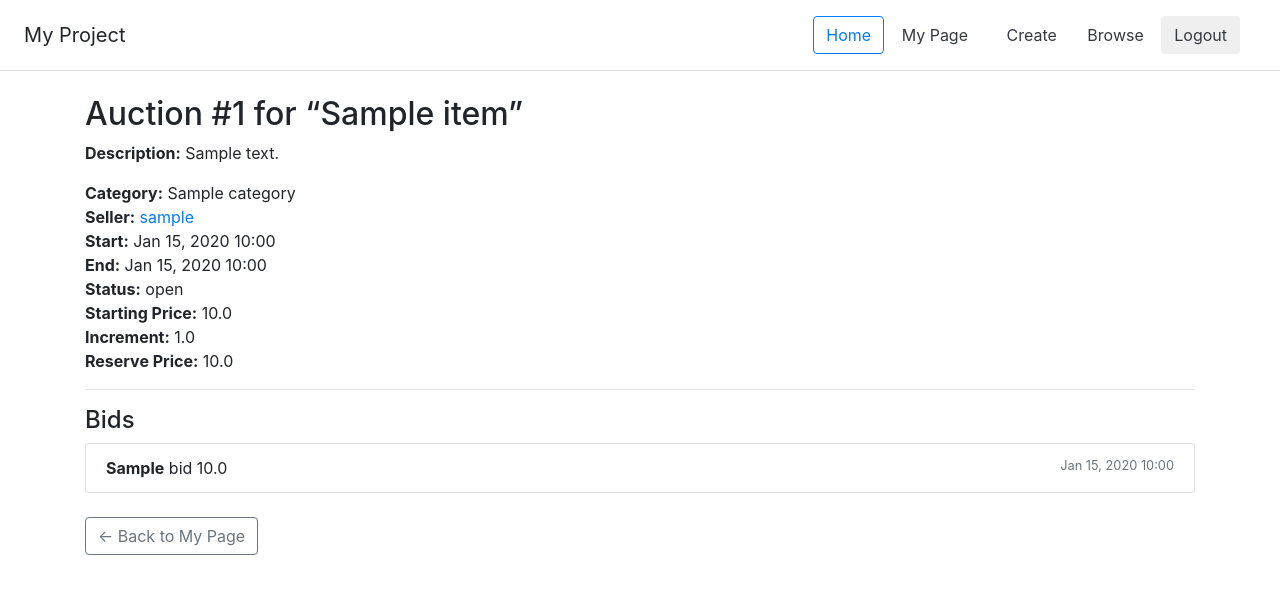
After one commit to Kjets22/dp_project, a Flask app: page /auctions/1/detail in a window 1280 px wide. The commit adds this page. Shown: the top 594 px of the page. Run offline with Flask 3, Linux system fonts and the light colour scheme; a user stored in the database is signed in; tables that the repository leaves empty hold one stand-in row (values such as "Sample post"); some libraries are stand-ins or nearby versions.

Commit message:
feat: auction detail page

```diff
--- a/app/__init__.py
+++ b/app/__init__.py
@@ -114,6 +114,30 @@ def create_app():
     #     db.session.commit()
     #     return jsonify(id=a.id), 201
 
+
+    @app.route("/auctions/<int:auc_id>/detail", methods=["GET"])
+    @login_required
+    def auction_detail(auc_id):
+        # fetch auction or 404
+        auction = Auction.query.get_or_404(auc_id)
+
+        # load the related item
+        item = auction.item
+
+        # all bids for this auction, newest first
+        bids = (
+            Bid.query
+            .filter_by(auction_id=auc_id)
+            .order_by(Bid.timestamp.desc())
+            .all()
+        )
+
+        return render_template(
+            "auctions/detail.html",
+            auction=auction,
+            item=item,
+            bids=bids
+        )
 
     @app.route('/auctions', methods=['GET'])
     def list_auctions():
--- /dev/null
+++ b/app/templates/auctions/detail.html
@@ -0,0 +1,47 @@
+{% extends 'base.html' %}
+{% block title %}Auction #{{ auction.id }}{% endblock %}
+
+{% block content %}
+<div class="container mt-4">
+  <h2>Auction #{{ auction.id }} for “{{ item.title }}”</h2>
+  <p><strong>Description:</strong> {{ item.description or "—" }}</p>
+  <p>
+    <strong>Category:</strong> {{ item.category.name }}<br>
+    <strong>Seller:</strong>
+      <a href="{{ url_for('user_detail', id=auction.seller.id) }}">
+        {{ auction.seller.username }}
+      </a><br>
+    <strong>Start:</strong> {{ auction.start_time.strftime('%b %-d, %Y %H:%M') }}<br>
+    <strong>End:</strong>   {{ auction.end_time.strftime('%b %-d, %Y %H:%M') }}<br>
+    <strong>Status:</strong> {{ auction.status }}<br>
+    <strong>Starting Price:</strong> {{ auction.init_price }}<br>
+    <strong>Increment:</strong> {{ auction.increment }}<br>
+    <strong>Reserve Price:</strong> {{ auction.reserve_price }}
+  </p>
+
+  <hr>
+  <h4>Bids</h4>
+  {% if bids %}
+    <ul class="list-group mb-4">
+      {% for bid in bids %}
+        <li class="list-group-item d-flex justify-content-between">
+          <span>
+            <strong>{{ bid.bidder }}</strong>
+            bid {{ bid.amount }}
+          </span>
+          <small class="text-muted">
+            {{ bid.timestamp.strftime('%b %-d, %Y %H:%M') }}
+          </small>
+        </li>
+      {% endfor %}
+    </ul>
+  {% else %}
+    <p class="text-muted">No bids have been placed yet.</p>
+  {% endif %}
+
+  <a href="{{ url_for('user_detail', id=current_user.id) }}"
+     class="btn btn-outline-secondary">
+    ← Back to My Page
+  </a>
+</div>
+{% endblock %}
--- a/app/templates/auth/detail.html
+++ b/app/templates/auth/detail.html
@@ -39,7 +39,7 @@
           Auction #{{ a.id }} for &ldquo;{{ a.item.title }}&rdquo; —
           ends {{ a.end_time.strftime('%b %-d, %Y %H:%M') }} —
           status: {{ a.status }}
-          <a href="{{ url_for('get_auction', auc_id=a.id) }}" class="float-right">View</a>
+          <a href="{{ url_for('auction_detail', auc_id=a.id) }}" class="btn btn-sm btn-outline-secondary">View</a>
         </li>
       {% endfor %}
     </ul>
@@ -61,7 +61,7 @@
             {% set max_bid = your_bids | map(attribute='amount') | max %}
             {{ max_bid }} —
           ends {{ a.end_time.strftime('%b %-d, %Y %H:%M') }}
-          <a href="{{ url_for('get_auction', auc_id=a.id) }}" class="float-right">View</a>
+          <a href="{{ url_for('auction_detail', auc_id=a.id) }}" class="btn btn-sm btn-outline-secondary">View</a>
         </li>
       {% endfor %}
     </ul>
--- a/app/templates/items/detail.html
+++ b/app/templates/items/detail.html
@@ -20,7 +20,7 @@
           Auction #{{ auc.id }} —
           ends {{ auc.end_time.strftime('%b %-d, %Y %H:%M') }} —
           status: {{ auc.status }}
-          <a href="{{ url_for('get_auction', auc_id=auc.id) }}" class="btn btn-sm btn-outline-secondary">
+          <a href="{{ url_for('auction_detail', auc_id=auc.id) }}" class="btn btn-sm btn-outline-secondary">
             View
           </a>
         </li>
```
